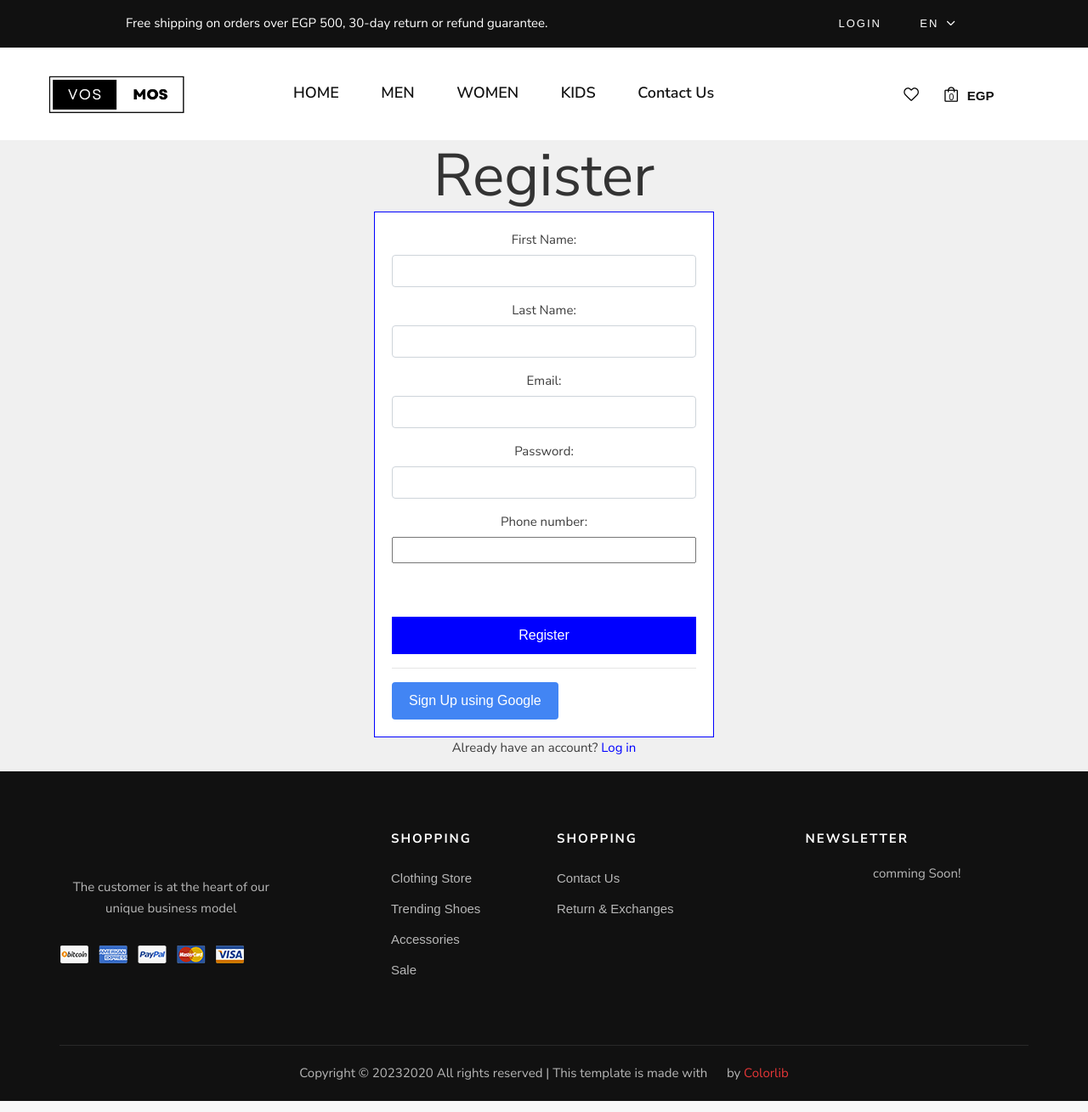
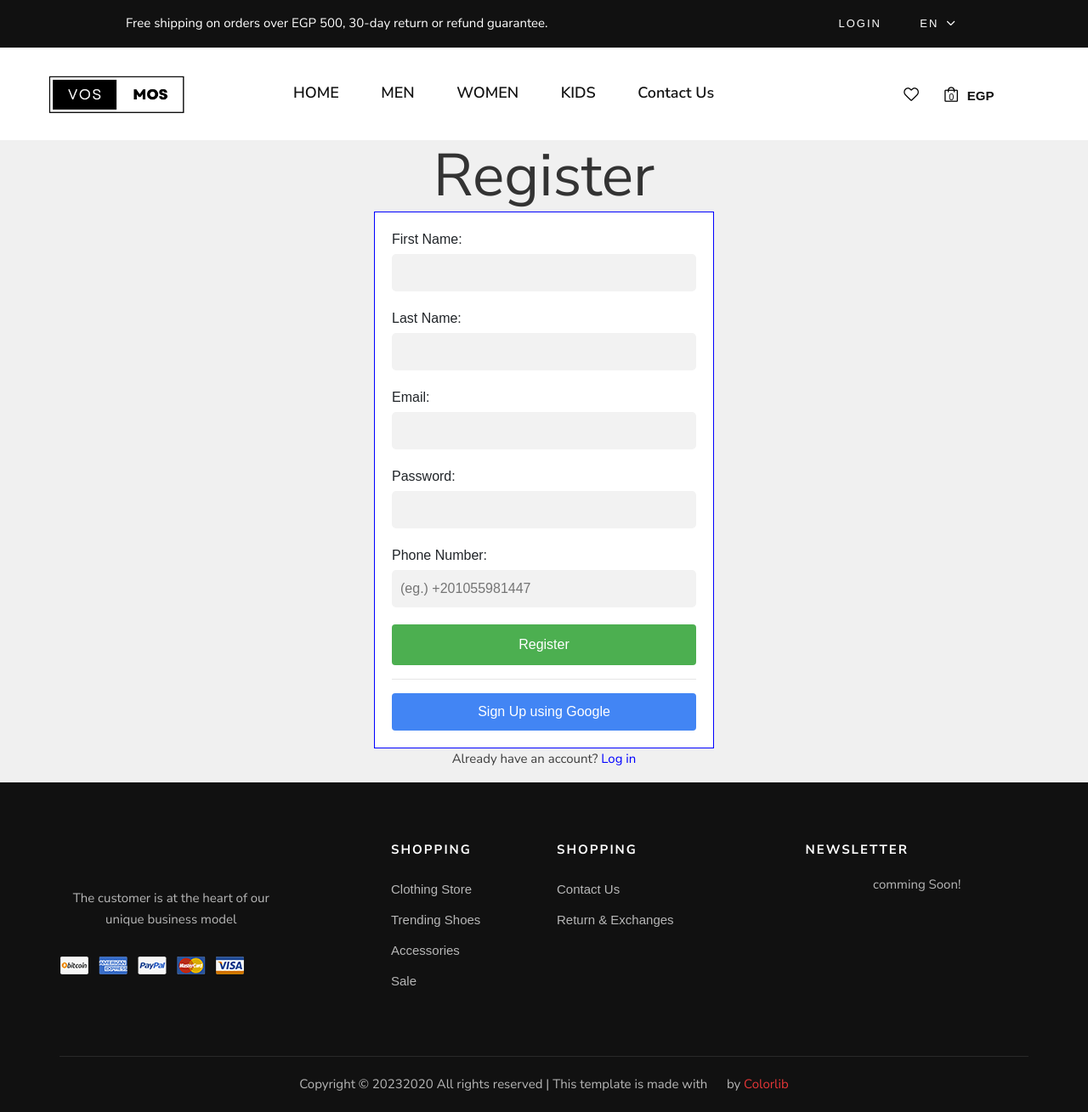
Before and after one commit to momenmedhatsalem/Clothing_store, a Django app: page /register in a window 1280 px wide. Shown: the whole page at 85% size. Run offline with Django 4.2, Linux system fonts and the light colour scheme; parts of the project's set-up code (start-up, migrations or seed data) failed here and were passed over; some libraries are stand-ins or nearby versions.

Commit message:
Fixed Register form

```diff
--- a/clothing/frontend/templates/register.html
+++ b/clothing/frontend/templates/register.html
@@ -1,5 +1,5 @@
 {% extends "layout.html" %}
-
+{% load static %}
 {% block title %}
 
 Register
@@ -48,99 +48,85 @@ Register
         }
         .google-btn {
     display: inline-block;
+    width: 100%;
     background-color: #4285f4;
     color: white;
     padding: 10px 20px;
     border-radius: 4px;
     font-family: Arial, sans-serif;
     text-decoration: none;
+    text-align: center;
     }
 
     .google-btn:hover {
+        color: black;
         background-color: #357ae8;
     }
+
+
+.form-group {
+  margin-bottom: 20px;
+}
+
+label {
+  display: block;
+  margin-bottom: 5px;
+}
+
+input[type=text], input[type=email], input[type=password], input[type=tel] {
+  width: 100%;
+  padding: 10px;
+  border-radius: 5px;
+  border: none;
+  background-color: #f2f2f2;
+}
+
+button[type=submit] {
+  background-color: #4CAF50;
+  color: white;
+  padding: 12px 20px;
+  border: none;
+  border-radius: 4px;
+  cursor: pointer;
+}
+
+button[type=submit]:hover {
+  background-color: #45a049;
+}
+
     </style>
     <h1>Register</h1>
-    <form method="post" action="{% url 'register' %}">
-        {% csrf_token %}
-        {{ form.as_p }}
-        <br>
-        <br>
-        <button type="submit">Register</button>
-        <hr />
-        <a href="http://127.0.0.1:8000/accounts/google/login/?process=login" class="google-btn">Sign Up using Google</a>
-    </form>
-    <p>Already have an account? <a href="{% url 'login' %}">Log in</a></p>
-        <script>
+    <div class="container">
+        <form method="post" action="{% url 'register' %}">
+            {% csrf_token %}
+          <div class="form-group">
+            <label for="first_name">First Name:</label>
+            <input type="text" id="first_name" name="first_name" required>
+          </div>
+          <div class="form-group">
+            <label for="last_name">Last Name:</label>
+            <input type="text" id="last_name" name="last_name" required>
+          </div>
+          <div class="form-group">
+            <label for="email">Email:</label>
+            <input type="email" id="email" name="email" required>
+          </div>
+          <div class="form-group">
+            <label for="password">Password:</label>
+            <input type="password" id="password" name="password" required>
+          </div>
+          <div class="form-group">
+            <label for="phone_number">Phone Number:</label>
+            <input placeholder="(eg.) +201055981447" type="tel" id="phone_number" name="phone_number" required>
+          </div>
+          <button type="submit">Register</button>
+          <hr/>
+          <a href="http://127.0.0.1:8000/accounts/google/login/?process=login" class="google-btn">Sign Up using Google</a>
+        </form>
+      </div>
 
 
 
+    <p>Already have an account? <a href="{% url 'login' %}">Log in</a></p>
 
-
-            var selectElement = document.getElementById("id_phone_number_0");
-            var phone = document.getElementById("id_phone_number_1");
-            phone.setAttribute("placeholder", "(eg.) +201055981447");
-            var country_code = "+20";
-        // Add an event listener for the "change" event
-        selectElement.addEventListener("change", function(event) {
-            // Get the selected option value
-            var selectedOption = event.target.options[event.target.selectedIndex];
-            // Get the text inside the selected option element
-            var selectedText = selectedOption.text;
-            var lastSpaceIndex = selectedText.lastIndexOf(" ");
-
-            // Get the text after the last space
-            var textAfterLastSpace = selectedText.slice(lastSpaceIndex + 1);
-              // Do something with the selected value
-              country_code = textAfterLastSpace;
-              console.log("Selected value:", textAfterLastSpace);
-            phone.value = country_code;
-
-        });
-
-
-        phone.addEventListener("focus", function(event) {
-
-        });
-
-        // Add an event listener for the "click" event on the document
-        document.addEventListener("click", function(event) {
-            if (phone.value == '') {
-
-                phone.value = country_code;
-            }
-
-            // Check if the click event target is not the input element
-                /*
-            else if (event.target !== phone) {
-                console.log(phone.value);
-                console.log(country_code.length);
-                phone.value = "";
-                phone.setAttribute("placeholder", "+201055981447");
-            }*/
-        });
-        /*
-        The Regular expression is not working....
-
-
-        phone.addEventListener('input', function (e) {
-    if (e.target.value.length < previousValue.length) {
-        previousValue = e.target.value;
-        return;
-    }
-    var regex = new RegExp('(\\d{0,' + country_code.length + '})(\\d{0,3})(\\d{0,3})(\\d{0,4})');
-    var x = e.target.value.replace(/\D/g, '').match(regex);
-    e.target.value = !x[2] ? '+' + x[1] : x[1] + ' (' + x[2] + ') ' + x[3] + (x[4] ? '-' + x[4] : '');
-    previousValue = e.target.value;
-});*/
-
-        document.addEventListener('DOMContentLoaded', function() {
-                document.querySelector('#id_phone_number_0').on('click', function() {
-                alert("ggg");
-                console.log("ggg");
-            });
-        });
-
-
-        </script>
 {% endblock %}
--- a/clothing/frontend/views.py
+++ b/clothing/frontend/views.py
@@ -105,7 +105,7 @@ def design_save(request):
 
 def send_order_confirmation_email(first_name, email, order):
     subject = 'Order Confirmation'
-    message = f'Thank you for your order, {first_name}! Your order number is {order.id}. Your order is being processed'
+    message = f'Thank you for your order, {first_name}! Your order number is {order.order_number}. Your order is being processed'
     from_email = 'vosmos.net@gmail.com'
     recipient_list = [email]
     send_mail(subject, message, from_email, recipient_list)
@@ -202,74 +202,50 @@ def login_view(request):
     else:
         return render(request, "login.html")
 
-# A form class that takes the username, email, and password of the user
-class RegisterForm(Form):
-    first_name = CharField(label="First Name", max_length=100, widget=forms.TextInput(attrs={'class': 'form-control'}))
-    last_name = CharField(label="Last Name", max_length=100, widget=forms.TextInput(attrs={'class': 'form-control'}))
-    email = EmailField(label="Email", max_length=200, widget=forms.EmailInput(attrs={'class': 'form-control'}))
-    password = CharField(label="Password", widget=forms.PasswordInput(attrs={'class': 'form-control'}))
 
-    # A phone number field that allows the user to choose a country code from a tab
-    # and sets the default to +20 Egypt
-    phone_number = PhoneNumberField(label="Phone Number", initial="",
-                                     widget=PhoneNumberPrefixWidget(initial="EG",
-                                                                    attrs={'class': 'form-control'}))
 
 # A view function that displays the register form and handles the registration
 def register_view(request):
-    # If the request is a GET request, create a blank RegisterForm and render it
     if request.method == "GET":
-        form = RegisterForm()
-        return render(request, "register.html", {"form": form})
-    # If the request is a POST request, get the data from the form and validate it
+        return render(request, "register.html")
     elif request.method == "POST":
-        form = RegisterForm(request.POST)
-        # If the form is valid, create a new user and log them in
-        if form.is_valid():
-            first_name = form.cleaned_data["first_name"]
-            last_name = form.cleaned_data["last_name"]
-            email = form.cleaned_data["email"]
-            password = form.cleaned_data["password"]
-            # Generate a unique username from the email address
-            username = email.split('@')[0]
-            while MyUser.objects.filter(username=username).exists():
-                username = f"{username}_{get_random_string()}"
+        # Get form data from POST request
+        first_name = request.POST.get("first_name")
+        last_name = request.POST.get("last_name")
+        email = request.POST.get("email")
+        password = request.POST.get("password")
+        phone_number = request.POST.get("phone_number")
 
-            phone_number = form.cleaned_data["phone_number"]
-            user = MyUser.objects.create_user(first_name=first_name, phone=phone_number, username=username, last_name=last_name, email=email, password=password)
-            if user is not None:
-                # User has successfully registered
-                # Retrieve session cart
-                session_key = request.session.session_key
-                if session_key:
-                    session_cart, created = Cart.objects.get_or_create(user=None, session_key=session_key)
-                    # Get or create user's Cart object
-                    cart, created = Cart.objects.get_or_create(user=user)
-                    # Iterate over session cart items
-                    for item in CartItem.objects.filter(cart=session_cart):
-                        product = item.product
-                        quantity = item.quantity
-                        # Check if CartItem already exists for given product and cart
-                        cart_item, created = CartItem.objects.get_or_create(cart=cart, product=product)
-                        if created:
-                            # CartItem did not exist, set its quantity
-                            cart_item.quantity = int(quantity)
-                            cart_item.save()
-                        else:
-                            # CartItem already exists, check if it has been customized
-                            if not cart_item.customized:
-                                # Increase its quantity
-                                cart_item.quantity += int(quantity)
-                                cart_item.save()
-                    # Clear session cart
-                    CartItem.objects.filter(cart=session_cart).delete()
-                login(request, user)
-                # Redirect to the ecommerce website builder or another page
-                return HttpResponseRedirect(reverse("index"))
+        # Check if user already exists
+        if MyUser.objects.filter(username=email).exists():
+            messages.error(request, "An account with this email address already exists. Please log in instead.")
+            return HttpResponseRedirect(reverse("login"))
 
-        # If the form is not valid, render it again with the errors
-        else:
-            return render(request, "register.html", {"form": form})
+        # Create user
+        user = MyUser.objects.create_user(first_name=first_name, phone=phone_number, username=email, last_name=last_name, email=email, password=password)
+
+        # Copy cart items from session cart to user cart
+        session_key = request.session.session_key
+        if session_key:
+            session_cart, created = Cart.objects.get_or_create(user=None, session_key=session_key)
+            cart, created = Cart.objects.get_or_create(user=user)
+            for item in CartItem.objects.filter(cart=session_cart):
+                product = item.product
+                quantity = item.quantity
+                cart_item, created = CartItem.objects.get_or_create(cart=cart, product=product)
+                if created:
+                    cart_item.quantity = int(quantity)
+                    cart_item.save()
+                else:
+                    if not cart_item.customized:
+                        cart_item.quantity += int(quantity)
+                        cart_item.save()
+            CartItem.objects.filter(cart=session_cart).delete()
+
+        # Log in user and redirect to index page
+        login(request, user)
+        return HttpResponseRedirect(reverse("index"))
+
 
 def logout_view(request):
     logout(request)
```
Also changed, not shown: clothing/frontend/templates/login.html (+5 -4 lines), clothing/db.sqlite3.
